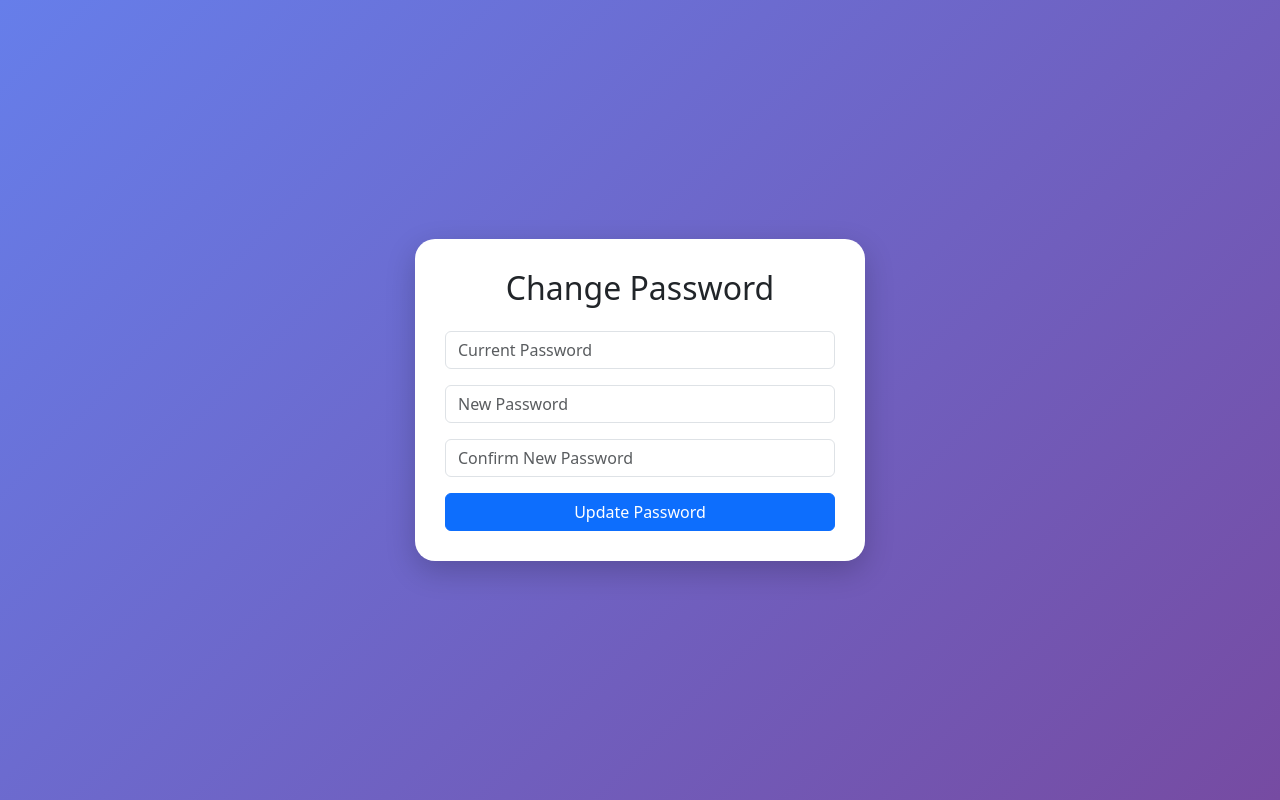
After one commit to Varshitha-D1/key-auth-system, a Flask app: page /change_password in a window 1280 px wide. The commit adds this page. Run offline with Flask 3, Linux system fonts and the light colour scheme; a user stored in the database is signed in.

Commit message:
Added password change feature

```diff
--- a/app.py
+++ b/app.py
@@ -160,6 +160,47 @@ def dashboard():
         )
     return redirect(url_for('login'))
 
+# Change Password
+@app.route('/change_password', methods=['GET', 'POST'])
+def change_password():
+
+    if 'username' not in session:
+        return redirect(url_for('login'))
+
+    if request.method == 'POST':
+
+        current_password = request.form['current_password']
+        new_password = request.form['new_password']
+        confirm_password = request.form['confirm_password']
+
+        user = User.query.filter_by(
+            username=session['username']
+        ).first()
+
+        # Verify Current Password
+        if not check_password_hash(
+            user.password,
+            current_password
+        ):
+            return "Current Password Incorrect"
+
+        # Check Password Match
+        if new_password != confirm_password:
+            return "Passwords Do Not Match"
+
+        # Update Password
+        user.password = generate_password_hash(
+            new_password
+        )
+
+        db.session.commit()
+
+        return "Password Updated Successfully"
+
+    return render_template(
+        'change_password.html'
+    )
+
 # Logout
 @app.route('/logout')
 def logout():
--- /dev/null
+++ b/templates/change_password.html
@@ -0,0 +1,80 @@
+<!DOCTYPE html>
+<html>
+<head>
+
+    <meta name="viewport" content="width=device-width, initial-scale=1.0">
+
+    <title>Change Password</title>
+
+    <link href="https://cdn.jsdelivr.net/npm/bootstrap@5.3.3/dist/css/bootstrap.min.css" rel="stylesheet">
+
+    <style>
+
+        body{
+            height:100vh;
+            display:flex;
+            justify-content:center;
+            align-items:center;
+            background:linear-gradient(135deg,#667eea,#764ba2);
+        }
+
+        .card{
+            width:450px;
+            padding:30px;
+            border:none;
+            border-radius:20px;
+            box-shadow:0px 10px 30px rgba(0,0,0,0.2);
+            background:white;
+        }
+
+    </style>
+
+</head>
+
+<body>
+
+<div class="card">
+
+    <h2 class="text-center mb-4">
+        Change Password
+    </h2>
+
+    <form method="POST">
+
+        <input
+            type="password"
+            name="current_password"
+            class="form-control mb-3"
+            placeholder="Current Password"
+            required
+        >
+
+        <input
+            type="password"
+            name="new_password"
+            class="form-control mb-3"
+            placeholder="New Password"
+            required
+        >
+
+        <input
+            type="password"
+            name="confirm_password"
+            class="form-control mb-3"
+            placeholder="Confirm New Password"
+            required
+        >
+
+        <button
+            type="submit"
+            class="btn btn-primary w-100"
+        >
+            Update Password
+        </button>
+
+    </form>
+
+</div>
+
+</body>
+</html>
--- a/templates/dashboard.html
+++ b/templates/dashboard.html
@@ -50,6 +50,11 @@
         Authenticated Successfully
     </p>
 
+    <a href="/change_password"
+   class="btn btn-primary mb-3">
+    Change Password
+</a>
+
     <a href="/logout"
        class="btn btn-danger">
         Logout
```
Also changed, not shown: instance/users.db.
